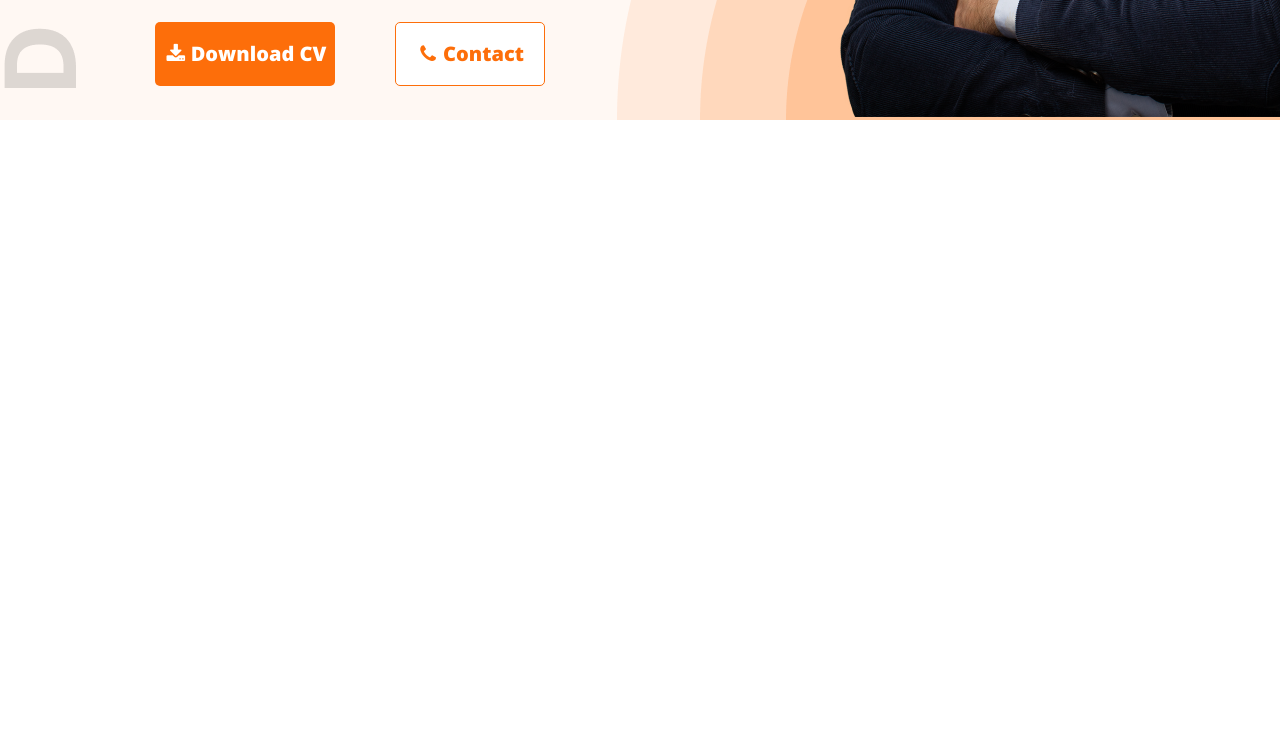
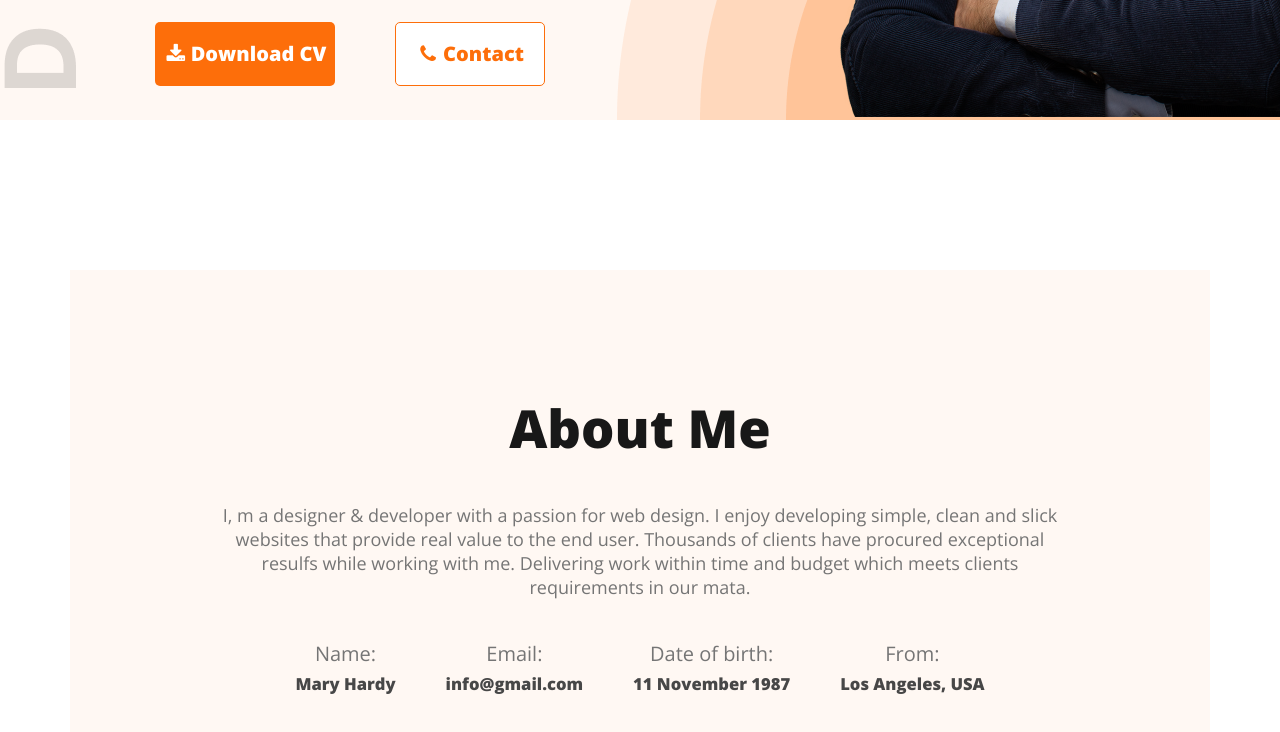
Before and after one commit to Naznin-ara/module5-portfolio-project, a plain HTML site: page index.html in a window 1280 px wide. Shown: the part 847-1579 px from the top of the page. Before the commit the page ends 967 px from the top, so only its background shows below. Drawn offline with nearby package versions, Linux system fonts and the light colour scheme.

Commit message:
about section added

```diff
--- a/index.html
+++ b/index.html
@@ -51,7 +51,34 @@
 
     </header>
     <main>
-
+<section>
+    <div class="about-container">
+        <div class="about-title">
+            <h1>About Me</h1>
+        </div>
+        <div class="about-discription">
+            <p>I, m a designer & developer with a passion for web design. I enjoy developing simple, clean and slick websites that provide real value to the end user. Thousands of clients have procured exceptional resulfs while working with me. Delivering work within time and budget which meets clients requirements in our mata.</p>
+        </div>
+        <div class="about-info">
+            <div class="info">
+                <p class="info-title">Name:</p>
+                <h5 class="info-detail">Mary Hardy</h5>
+            </div>
+            <div class="info">
+                <p class="info-title">Email:</p>
+                <h5 class="info-detail">info@gmail.com</h5>
+            </div>
+            <div class="info">
+                <p class="info-title">Date of birth:</p>
+                <h5 class="info-detail">11 November 1987</h5>
+            </div>
+            <div class="info">
+                <p class="info-title">From:</p>
+                <h5 class="info-detail">Los Angeles, USA</h5>
+            </div>
+        </div>
+    </div>
+</section>
     </main>
     <footer>
 
--- a/style.css
+++ b/style.css
@@ -131,3 +131,55 @@ i{
 }
 /* banner end */
 /* about section start */
+
+.about-container{
+    width: 1140px;
+    height: 550px;
+    margin:150px auto;
+    background-color: #FFF8F3;
+    display: flex;
+    flex-direction: column;
+    justify-content: center;
+    align-items: center;
+}
+.about-title{
+    color: var(--dark-01, #181818);
+text-align: center;
+font-family: Open Sans;
+font-size: 35px;
+font-style: normal;
+font-weight: 700;
+line-height: normal;
+/* padding-top: 35px; */
+
+}
+.about-discription{
+    text-align:center;
+    font-size:18px;
+    font-weight: 400;
+    color:#757575;
+    display:flex;
+    flex-direction: column;
+    padding:40px 150px;
+}
+.about-info{
+    display:flex;
+    flex-direction: row;
+    justify-content: space-between;
+    align-items: center;
+    gap:50px;
+}
+.info{
+    text-align: center;
+    font-weight: 400;
+    font-size: 20px;
+    line-height: 30px;
+
+}
+.info-title{
+    color:#757575;
+}
+.info-detail{
+    color:#474747;
+}
+/* about section end */
```
